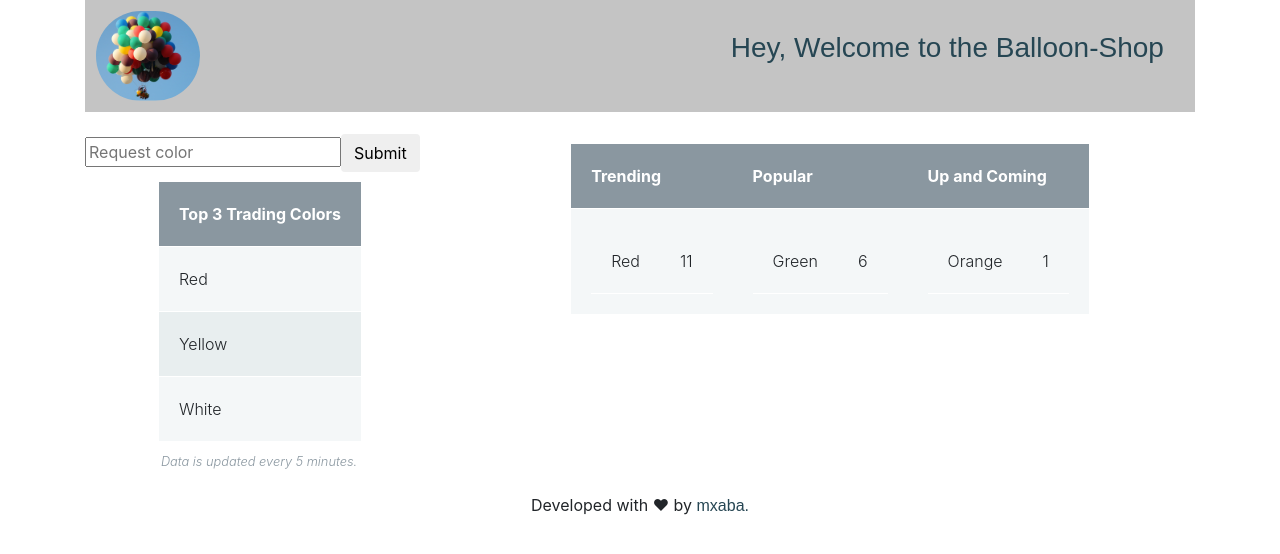
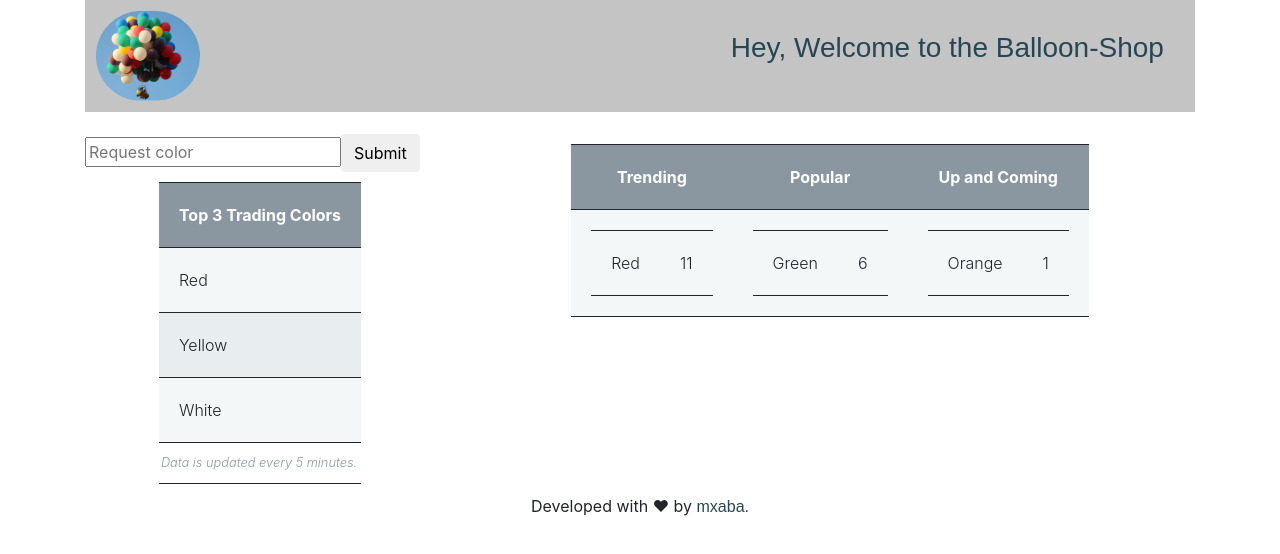
Before and after one commit to mxaba/the-balloon-widget, a React (Create React App) app: page / in a window 1280 px wide. Shown: the top 554 px of the page. Built offline with nearby package versions, Linux system fonts and the light colour scheme.

Commit message:
Left with timer

```diff
--- a/src/App.js
+++ b/src/App.js
@@ -22,23 +22,19 @@ function App() {
   const addColor = (colorAdd) => {
     setColor((prevColors) => {
       console.log(colorAdd)
-      const newArray = prevColors.forEach(color => {
-        if(color.colorName === colorAdd.colorName){
-          color.counter++
-          setColorExist(true)
-          if(color.counter > 5 && color.counter < 11){
-            color.type = "popular"
-          } else if (color.counter >= 11){
-            color.type = "trending"
-          }
+      const currentColor = prevColors.find(color => color.colorName == colorAdd.colorName)
+      if(currentColor){
+        currentColor.counter++
+        if(currentColor.counter > 5 && currentColor.counter < 11){
+          currentColor.type = "popular"
+        } else if (currentColor.counter >= 11){
+          currentColor.type = "trending"
         }
-      })
-      if(colorExist){
-        return [newArray];
+        return [...prevColors];
+      } else {
+        return [...prevColors, colorAdd];
       }
-      else{
-          return [...prevColors, colorAdd];
-      }
+
     });
   };
 
--- a/src/components/Tables/Table.css
+++ b/src/components/Tables/Table.css
@@ -1,18 +1,22 @@
 
   table {
     margin: 10px auto;
+    border-collapse: collapse;
   }
 
   thead th {
     font-weight: bold;
     background: #8a97a0;
     color: #FFF;
+    text-align: center;
   }
 
   tr {
     background: #f4f7f8;
-    border-bottom: 1px solid #FFF;
-    margin-bottom: 5px;
+    border-bottom: 1px solid rgb(220, 198, 198);
+    margin-bottom: 1px;
+    border: solid;
+    border-width: 1px 0;
   }
 
   tr:nth-child(even) {
--- a/src/components/Tables/TableSections.js
+++ b/src/components/Tables/TableSections.js
@@ -6,8 +6,8 @@ function TableSections(props){
 
     function SortAndGroup(type) {
         const colorRows = [];
-        for (let color of colors) {
-            if(color.type === type){
+        colors.map(color => {
+            if(type === color.type){
                 const row = (
                     <tr key={color.id}>
                         <th scope="row">{color.colorName}</th>
@@ -16,12 +16,12 @@ function TableSections(props){
                 );
                 colorRows.push(row);
             }
-        }
+        })
         return colorRows
     }
 
     return(
-        <table>
+        <table >
             <thead>
             <tr>
                 <th scope="col">Trending</th>
--- a/src/components/UserScreen/UserScreen.js
+++ b/src/components/UserScreen/UserScreen.js
@@ -14,9 +14,10 @@ function UserScreen(props){
         } else {
             addColor({
                 id: uid(),
-                colorName: stateColorValue,
+                colorName: stateColorValue.charAt(0).toUpperCase() + stateColorValue.slice(1).toLowerCase(),
                 counter: 1,
-                type: "upAndComing"
+                type: "upAndComing",
+                timestamp: new Date().getTime()
             })
         }
         setStateColorInput("")
```
